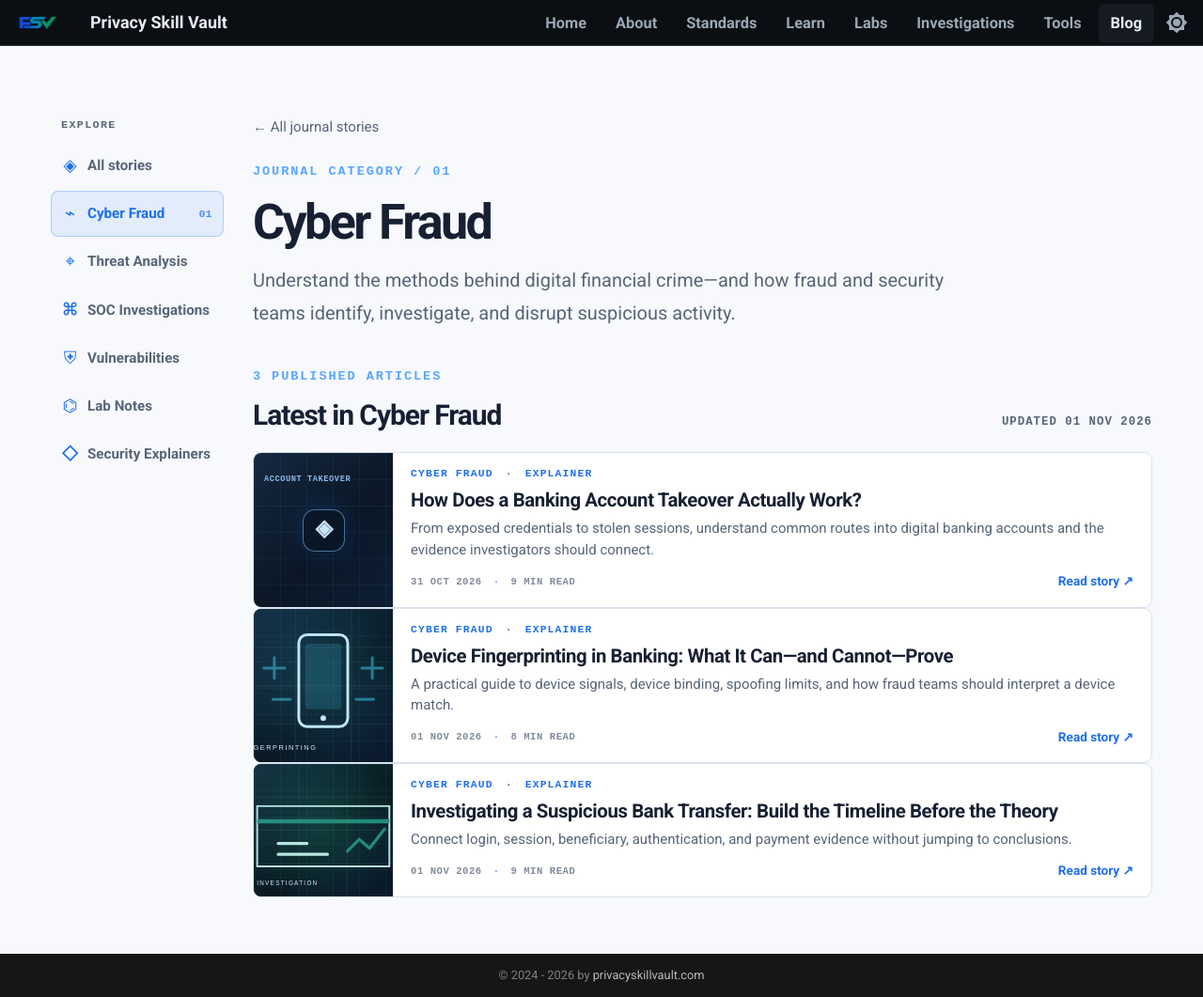
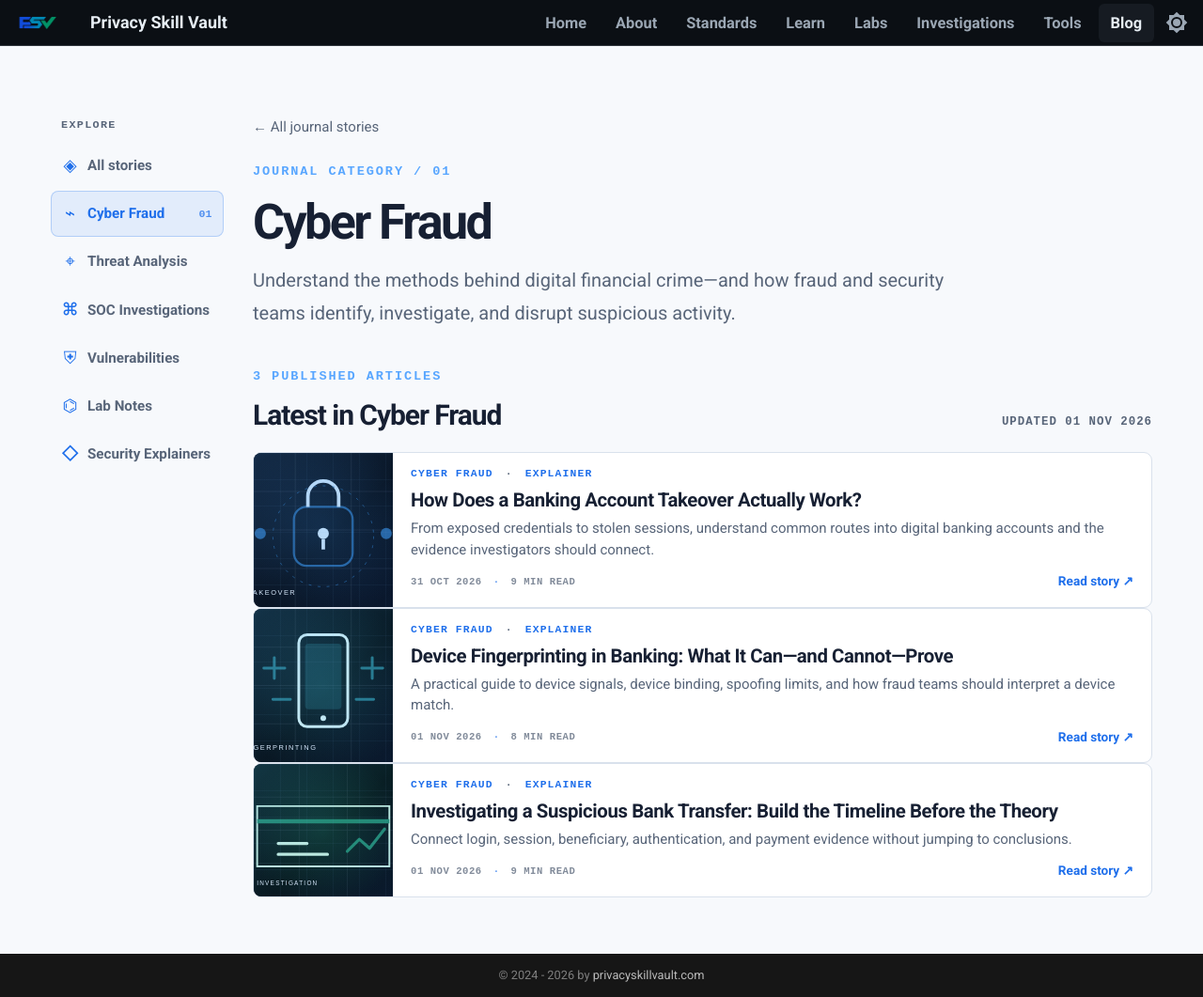
Before and after one commit to PrivacySkillVault/privacyskillvault.github.io, an MkDocs documentation site: the page built from docs/blog/cyber-fraud/index.md, in a window 1280 px wide and 1061 px high. Shown: the whole window at 94% size. Built offline with MkDocs 1.6.1 and Material for MkDocs 9.7.7, drawn with Linux system fonts in a browser that asks for light colours.

Commit message:
Add unique account takeover thumbnail to Cyber Fraud category

```diff
--- a/docs/blog/cyber-fraud/index.md
+++ b/docs/blog/cyber-fraud/index.md
@@ -18,7 +18,7 @@
     <div class="psv-journal-section-head"><div><p class="psv-journal-kicker">3 PUBLISHED ARTICLES</p><h2>Latest in Cyber Fraud</h2></div><span class="psv-journal-count">UPDATED 01 NOV 2026</span></div>
     <div class="psv-journal-story-list">
 <a class="psv-story-card" href="account-takeover-explained/">
-      <div class="psv-story-card__art psv-story-art--ato" aria-hidden="true"><span class="psv-story-art__label">ACCOUNT TAKEOVER</span><span class="psv-thumb-glyph">◈</span></div>
+      <div class="psv-story-card__art" aria-hidden="true"><img src="../../assets/blog/account-takeover-explained.svg" alt="" loading="lazy"></div>
       <div class="psv-story-card__body"><span class="psv-story-category">CYBER FRAUD <i>·</i> EXPLAINER</span><h3>How Does a Banking Account Takeover Actually Work?</h3><p>From exposed credentials to stolen sessions, understand common routes into digital banking accounts and the evidence investigators should connect.</p><div class="psv-story-card__footer"><small>31 OCT 2026 <i>·</i> 9 MIN READ</small><span>Read story ↗</span></div></div>
     </a>
 <a class="psv-story-card" href="device-fingerprinting-in-banking/">
```
